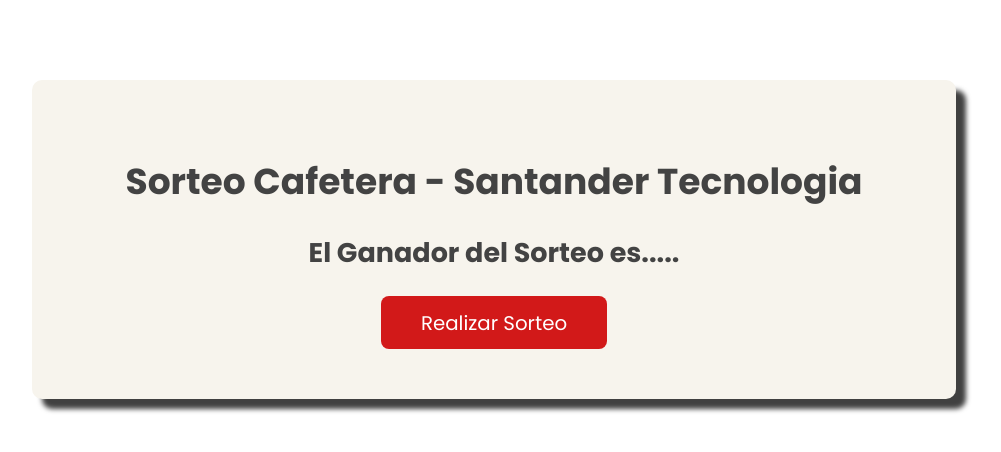
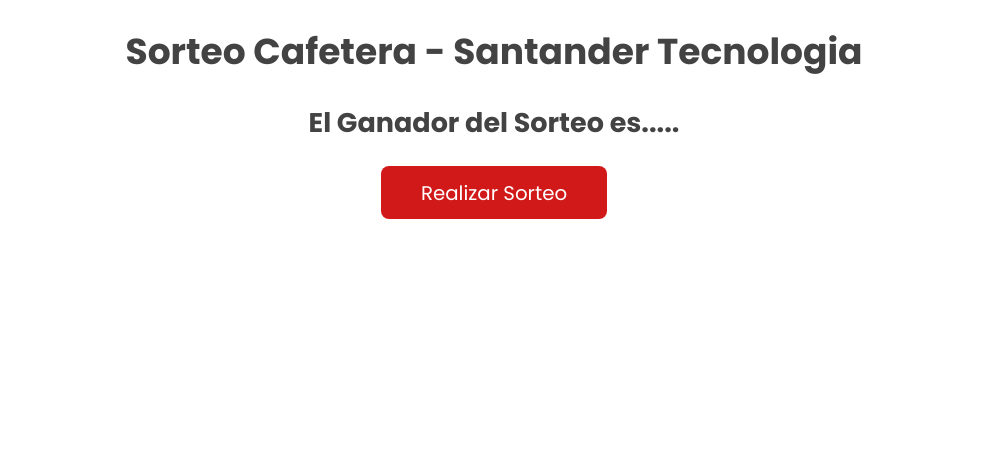
Before and after one commit to MatiasLeonardoMontechiari/SorteoHTMLCSSJS, a plain HTML site: page index.html in a window 1280 px wide. Shown: the whole page, without its empty margins (146-1147 px from the left). Drawn offline with Linux system fonts and the light colour scheme.

Commit message:
Update style.css

```diff
--- a/assets/style.css
+++ b/assets/style.css
@@ -19,21 +19,6 @@
     margin-bottom: 1em;
   }
 
-  .container {
-    margin-top: 80px;
-    margin-left: 170px;
-    margin-right: 170px;
-    padding: 50px 50px;
-    background-color: #f7f4ed;
-    border-radius: 10px 10px 10px 10px;
-    -moz-border-radius: 10px 10px 10px 10px;
-    -webkit-border-radius: 10px 10px 10px 10px;
-    border: 0px solid #000000;
-    -webkit-box-shadow: 10px 10px 5px 0px rgba(0,0,0,0.75);
-    -moz-box-shadow: 10px 10px 5px 0px rgba(0,0,0,0.75);
-    box-shadow: 10px 10px 5px 0px rgba(0,0,0,0.75);
-  }
-
   .btn {
     font-family: Poppins, Arial, sans-serif;
     padding:0.6em 2em;
```
